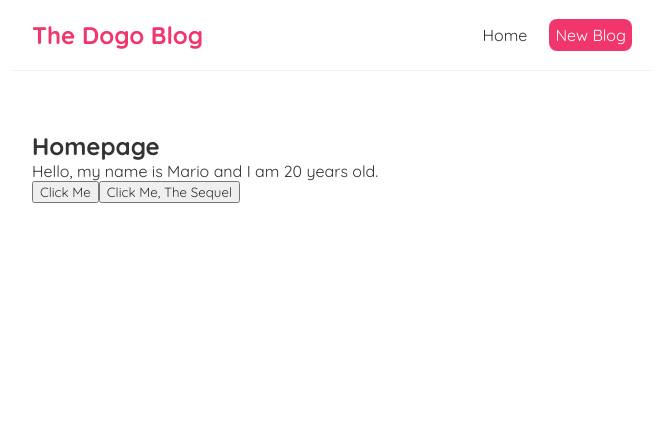
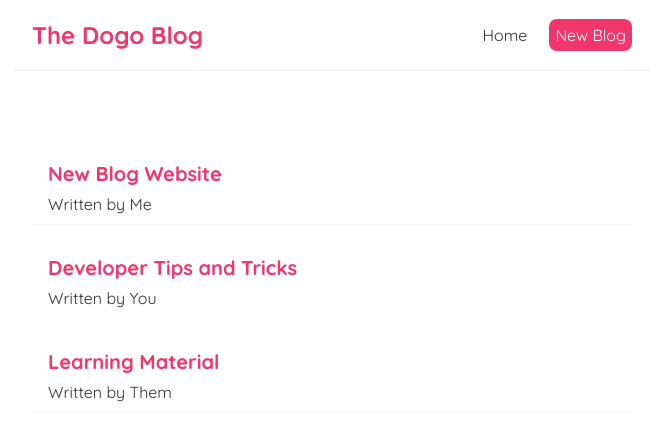
Before and after one commit to ecamel1/youtube-projects, a React (Create React App) app in the folder NetNinja-React/blog/: page / in a window 1280 px wide. Shown: the top 440 px of the page, without its empty margins (308-971 px from the left). Built offline with nearby package versions, Linux system fonts and the light colour scheme.

Commit message:
#10 outputting lists

```diff
--- a/NetNinja-React/blog/src/Home.js
+++ b/NetNinja-React/blog/src/Home.js
@@ -1,31 +1,20 @@
 import { useState } from 'react';
 
 function Home() {
-    //let name = "Mario";
-    const [name, setName] = useState("Mario");
-    const [age, setAge] = useState(20);
-
-    const handleClick = () => {
-        setName("Luigi");
-        setAge(30);
-    };
-
-    // Both work
-    function handleClick2(name){
-        console.log("Hello " + name);
-    }
+    const [blogs, setBlogs] = useState([
+        {title: "New Blog Website", body: "Today I created...", author: "Me", id: 1},
+        {title: "Developer Tips and Tricks", body: "These are 5 tips and tricks all developers should know...", author: "You", id: 2},
+        {title: "Learning Material", body: "List of Free Materials ....", author: "Them", id: 3}
+    ]);
 
     return (
         <div className="Home">
-            <h2> Homepage </h2>
-            <p> Hello, my name is { name } and I am { age } years old.</p>
-
-
-            {/* if you add handleClick() it will invoke the function on startup*/}
-            <button onClick={handleClick}>Click Me</button>
-
-            {/* Avoid it by making an anonymous function */}
-            <button onClick={() => handleClick2(name)}>Click Me, The Sequel</button>
+            {blogs.map((blog) =>(
+                <div className="blog-preview" key={blog.id}>
+                    <h2>{ blog.title }</h2>
+                    <p>Written by {blog.author}</p>
+                </div>
+            ))}
         </div>
     );
 }
--- a/NetNinja-React/blog/src/index.css
+++ b/NetNinja-React/blog/src/index.css
@@ -33,3 +33,17 @@
   margin: 40px auto;
   padding: 20px;
 }
+
+.blog-preview {
+  padding: 10px 16px;
+  margin: 20px 0;
+  border-bottom: 1px solid #fafafa;
+}
+.blog-preview:hover {
+  box-shadow: 1px 3px 5px rgba(0,0,0,0.1);
+}
+.blog-preview h2 {
+  font-size: 20px;
+  color: #f1356d;
+  margin-bottom: 8px;
+}
```
